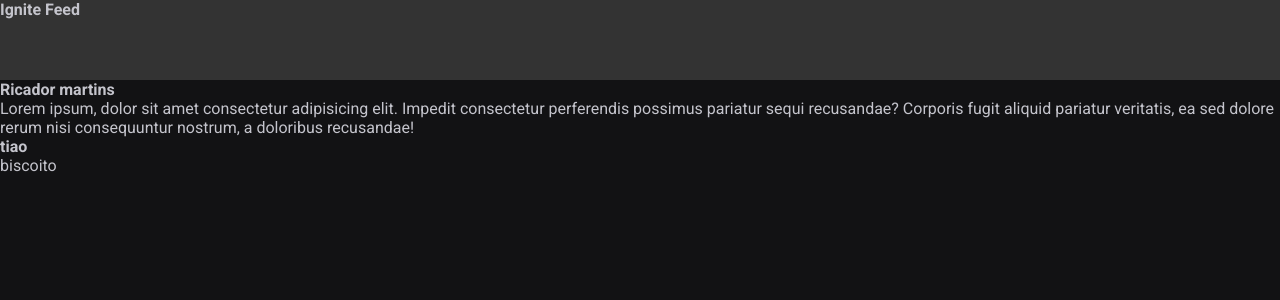
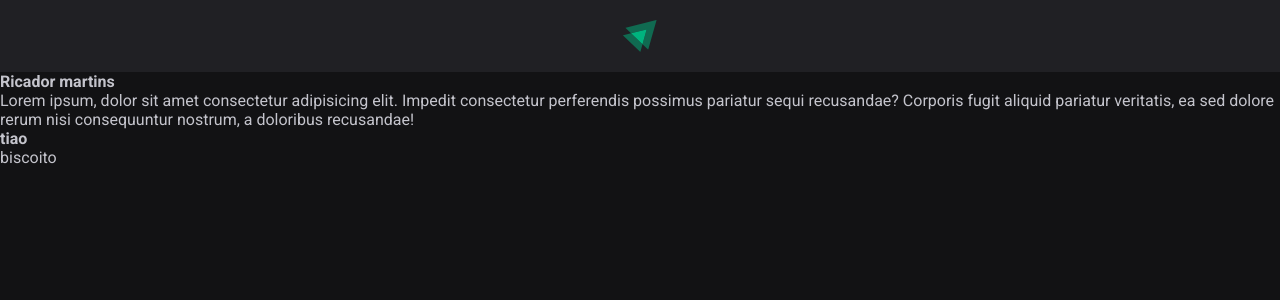
Before and after one commit to tuiusx/01-fundamentos-reactjs, a React (Vite) app: page / in a window 1280 px wide. Shown: the top 300 px of the page. Built offline with nearby package versions, Linux system fonts and the light colour scheme.

Commit message:
Application Structure - Component: Header

```diff
--- a/src/components/Header.jsx
+++ b/src/components/Header.jsx
@@ -1,9 +1,15 @@
 import styles from './Header.module.css'
+
+import igniteLogo from '../assets/ignite-logo.svg'
 
 export function Header() {
     return (
-        <header className={styles.header}>
-            <strong>Ignite Feed</strong>
-        </header>
+        <>
+
+            <header className={styles.header}>
+                <img src={igniteLogo} alt='Logotipo do Ignite ' />
+            </header>
+
+        </>
     );
 }
--- a/src/components/Header.module.css
+++ b/src/components/Header.module.css
@@ -1,4 +1,10 @@
 .header {
-    background: #333;
-    height: 80px;
+    background: var(--gray-800);
+    display: flex;
+    justify-content: center;
+    padding: 1.25rem 0;
 }
+
+.header img {
+    height: 2rem;
+}
```
Also changed, not shown: src/assets/ignite-logo.svg (added).
